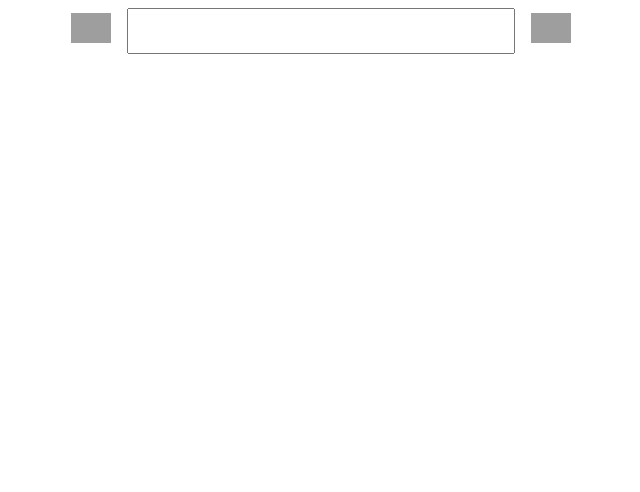
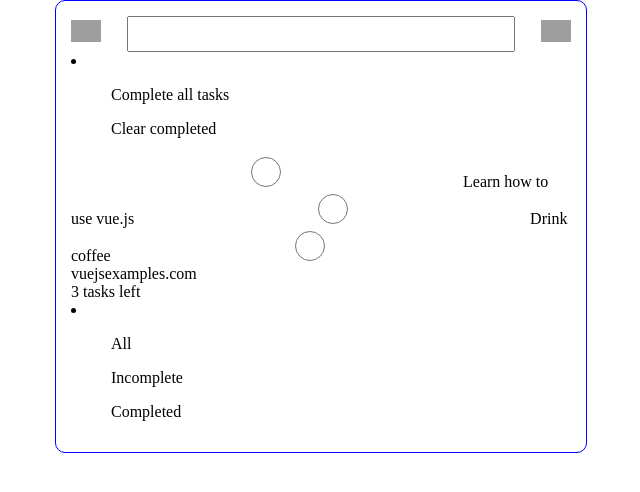
Before and after one commit to banerjee08/Todo-list, a plain HTML site: page index.html in a window 1280 px wide. Shown: the whole page, without its empty margins (319-959 px from the left). Drawn offline with Linux system fonts and the light colour scheme; grey boxes are pictures that could not be loaded.

Commit message:
Skeleton ready

```diff
--- a/index.css
+++ b/index.css
@@ -1,29 +1,31 @@
-.container{
-    /* max-width: 400px; */
-    /* display: inline-block; */
-    /* flex-direction: column; */
-    /* justify-content: center; */
+body{
+    width: 500px;
+    margin: 0 auto;
+    border: 1px solid blue;
+    border-radius: 10px;
+    padding: 15px;
+
+
+}
+.header{
     /* background-color: red; */
     margin: 0 auto;
     width: 500px;
 }
 
-.input_action{
+.input{
     display: flex;
-    /* max-width: 200px; */
-    /* background-color: blue; */
     justify-content: space-between;
-    /* margin: 0 auto; */
 }
 
 #input_icon,
 #input_add{
-    width: 40px;
-    height: 40px;
+    width: 30px;
+    height: 30px;
     object-fit: contain;
 }
 
 input{
     width: 380px;
-    height: 40px;
+    height: 30px;
 }
--- a/index.html
+++ b/index.html
@@ -10,15 +10,42 @@
 </head>
 
 <body>
-    <div class="container">
-        <div class="input_action">
+    <section class="header">
+        <div class="input">
             <img src="https://cdn-icons-png.flaticon.com/512/3031/3031267.png" id="input_icon">
             <form>
                 <input type="text" name="action" id="action">
             </form>
             <img src="https://cdn-icons-png.flaticon.com/512/3416/3416075.png" id="input_add">
         </div>
-    </div>
+
+        <div>
+            <li>
+                <ul>Complete all tasks</ul>
+                <ul>Clear completed</ul>
+            </li>
+        </div>
+    </section>
+
+    <section class="main">
+        <input type="radio" id="task" name="tasks" value="task">
+        <label>Learn how to use vue.js</label>
+        <input type="radio" id="task" name="tasks" value="task">
+        <label>Drink coffee</label>
+        <input type="radio" id="task" name="tasks" value="task">
+        <label>vuejsexamples.com</label>
+    </section>
+
+    <section class="footer">
+        <div>3 tasks left</div>
+        <div>
+            <li>
+                <ul>All</ul>
+                <ul>Incomplete</ul>
+                <ul>Completed</ul>
+            </li>
+        </div>
+    </section>
 </body>
 
 </html>
```
